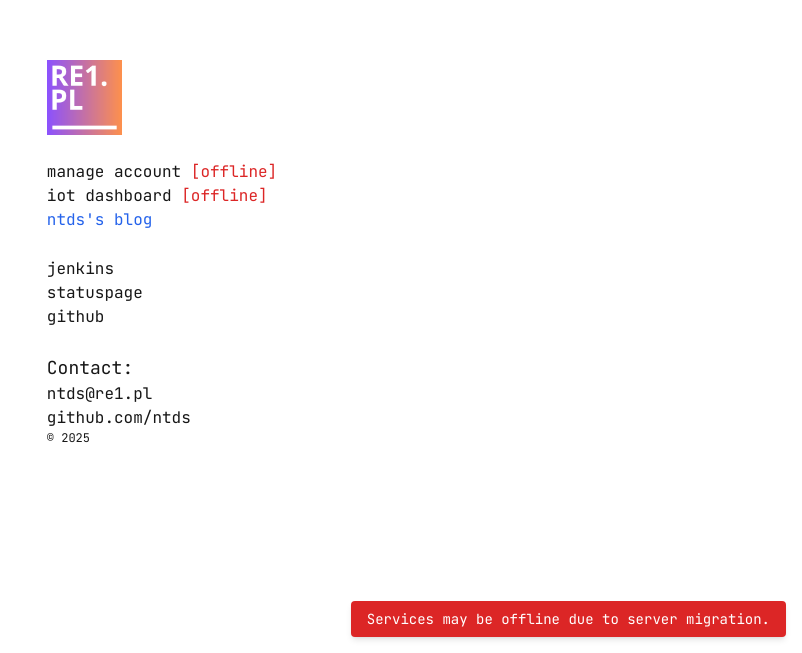
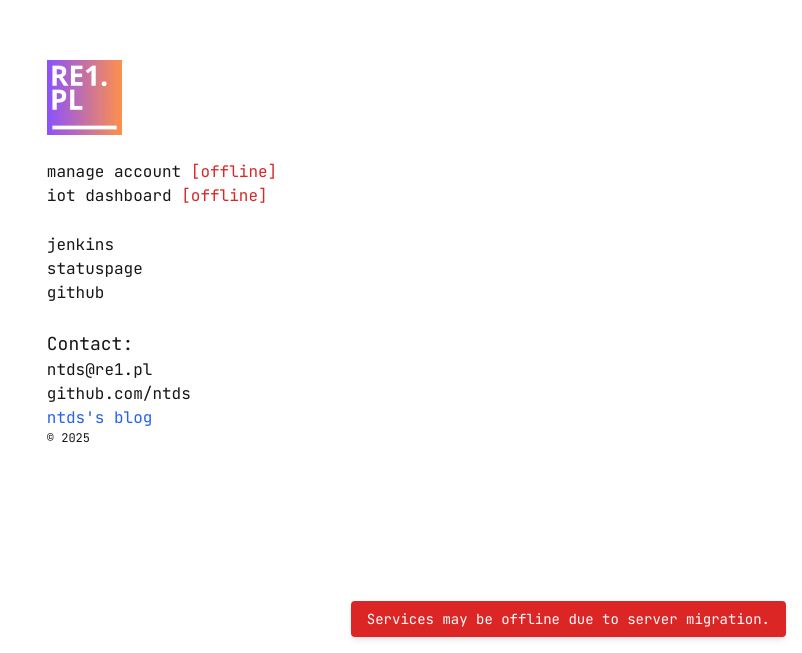
Before and after one commit to RE1-PL/re1.pl, a Next.js app: page / in a window 1280 px wide. Shown: the part 147-800 px from the top of the page, without its empty margins (478-1280 px from the left). Built offline with nearby package versions, Linux system fonts and the light colour scheme.

Commit message:
Update page.js

```diff
--- a/src/app/page.js
+++ b/src/app/page.js
@@ -14,7 +14,6 @@ export default function Home() {
         <ul className="mt-[25px]">
           <li><a href="https://account.re1.pl">manage account <span className="text-red-600">[offline]</span></a></li>
           <li><a href="https://cloud.re1.pl/iot">iot dashboard <span className="text-red-600">[offline]</span></a></li>
-          <li><a href="https://524531.xyz/" className="text-blue-600" target="_blank">ntds's blog <span className="text-blue-600"></span></a></li>
           <div className="mb-[25px]"></div>
           <li><a href="https://jenkins.524531.xyz/login" target="_blank" rel="noopener noreferrer">jenkins <span className="text-green-600"></span></a></li>
           <li><a href="https://status.re1.pl/">statuspage</a></li>
@@ -23,6 +22,7 @@ export default function Home() {
           <li className="text-lg">Contact:</li>
           <li><a href="mailto:ntds@re1.pl">ntds@re1.pl</a></li>
           <li><a href="https://github.com/ntds">github.com/ntds</a></li>
+          <li><a href="https://524531.xyz/" className="text-blue-600" target="_blank">ntds's blog <span className="text-blue-600"></span></a></li>
           <li className="text-xs">&copy; 2025</li>
         </ul>
       </main>
```
